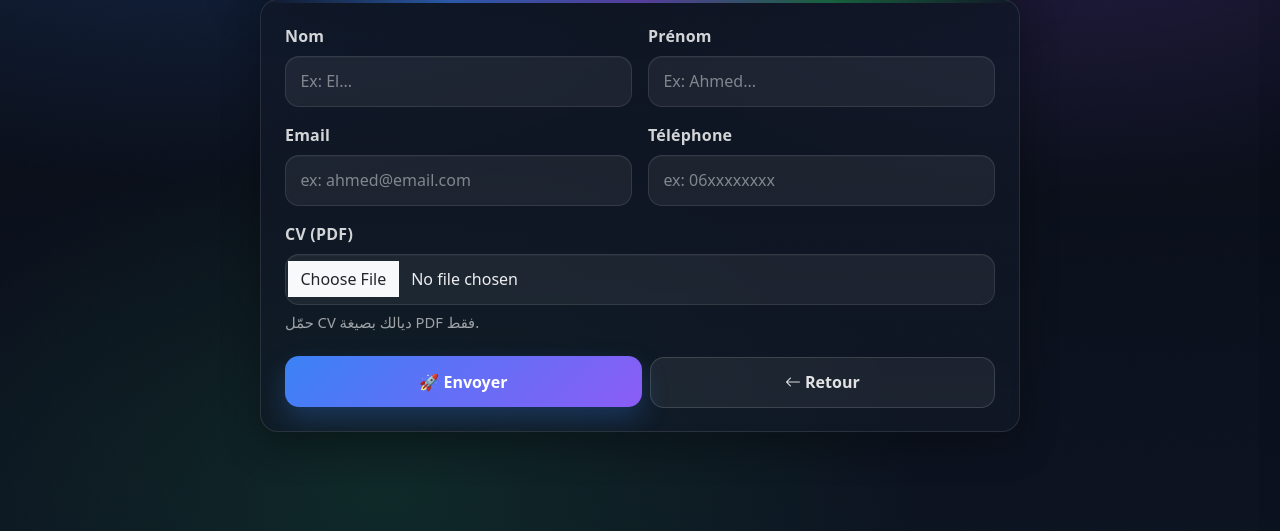
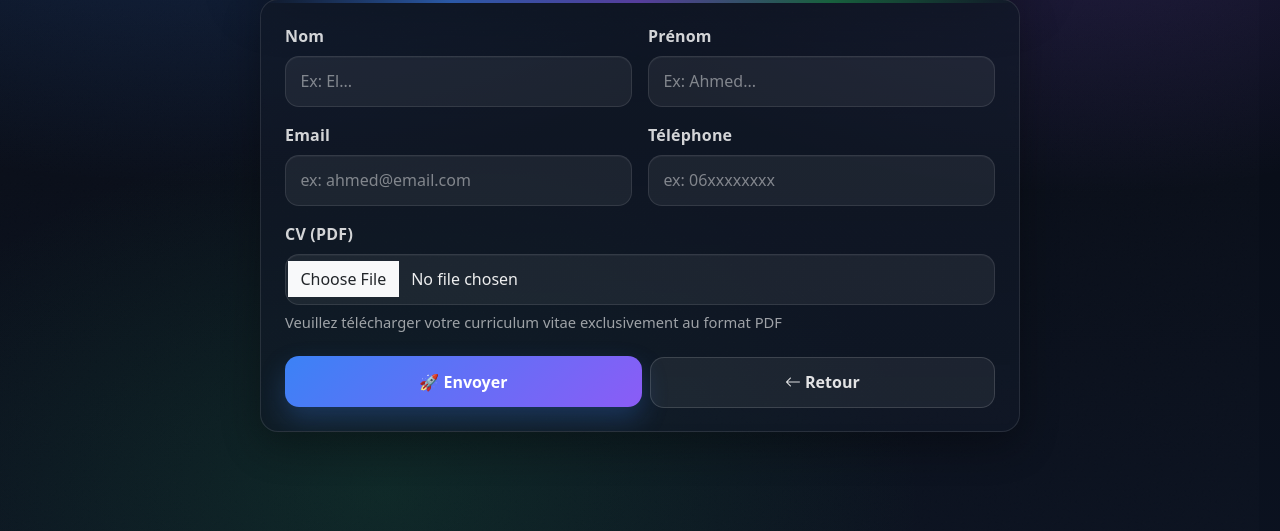
Before and after one commit to Douaesaib/gestion-stages-pfe, a Django app: template templates/stages/postuler.html in a window 1280 px wide. Shown: the part 226-757 px from the top of the page. Run offline with Django 5.2, Linux system fonts and the light colour scheme; the template is opened without the code that fills it, so the values that code supplies are empty; parts of the project's set-up code (start-up, migrations or seed data) failed here and were passed over.

Commit message:
Update postuler.html

```diff
--- a/templates/stages/postuler.html
+++ b/templates/stages/postuler.html
@@ -271,7 +271,7 @@
     <div class="col-12">
       <label class="form-label">CV (PDF)</label>
       <input type="file" class="form-control" name="cv" accept=".pdf" required>
-      <div class="hint">حمّل CV ديالك بصيغة PDF فقط.</div>
+      <div class="hint">Veuillez télécharger votre curriculum vitae exclusivement au format PDF</div>
     </div>
 
   </div>
```
